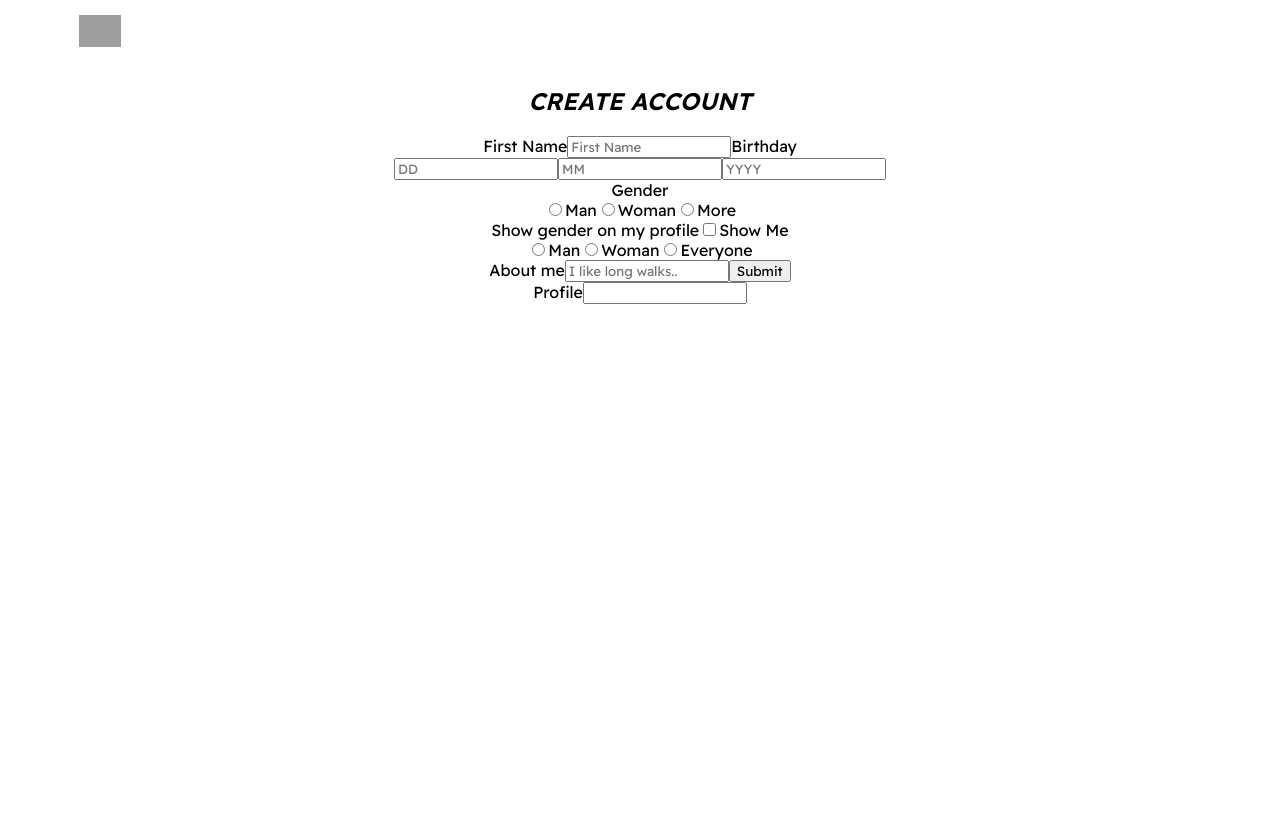
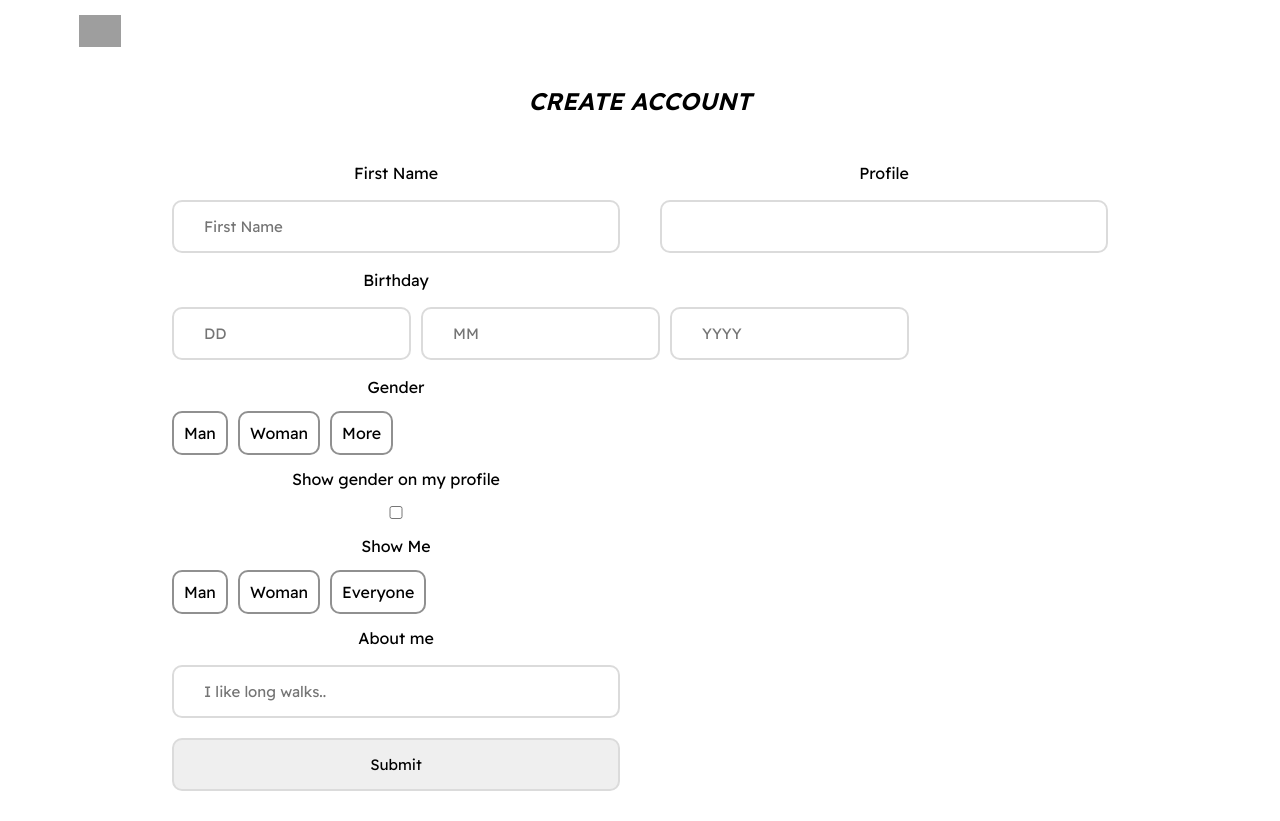
Before and after one commit to Amrindra/tinder-clone, a React (Create React App) app: page /onboarding in a window 1280 px wide. Before the commit the page ends 800 px from the top, so only its background shows below. Built offline with nearby package versions, Linux system fonts and the light colour scheme; grey boxes are pictures that could not be loaded.

Commit message:
designed create account page

```diff
--- a/src/components/Navbar.js
+++ b/src/components/Navbar.js
@@ -12,7 +12,7 @@
     setIsSignUp(false);
   };
 
-  const authToken = true;
+  const authToken = false;
   return (
     <nav>
       <div className="logo-container">
--- a/src/styles/Onboarding.css
+++ b/src/styles/Onboarding.css
@@ -0,0 +1,56 @@
+.onboarding form {
+  display: flex;
+  justify-content: center;
+}
+
+.onboarding form section {
+  display: flex;
+  flex-direction: column;
+  padding: 20px;
+  width: 35%;
+}
+
+.onboarding form label {
+  margin: 7px 0;
+}
+
+.onboarding form input {
+  padding: 15px 30px;
+  margin: 10px 0;
+  font-size: 15px;
+  border: solid 2px rgb(219, 219, 219);
+  border-radius: 10px;
+}
+
+.onboarding form input::-webkit-outer-spin-button,
+.onboarding form input::-webkit-inner-spin-button {
+  -webkit-appearance: none;
+  margin: 0;
+}
+
+.onboarding form .multiple-input-wrapper {
+  display: flex;
+  flex-direction: row;
+  align-items: center;
+}
+
+.onboarding form .multiple-input-wrapper input {
+  margin-right: 10px;
+}
+
+.onboarding form .multiple-input-wrapper label {
+  padding: 10px;
+  border: solid 2px rgb(144, 144, 144);
+  border-radius: 10px;
+  transition: all 0.3s;
+  margin-right: 10px;
+}
+
+.onboarding form input[type="radio"] {
+  display: none;
+}
+
+/* if the user checks on the label of type radio it will change border color  */
+.onboarding form input[type="radio"]:checked + label {
+  border: solid 2px rgb(221, 39, 22);
+}
```
Also changed, not shown: 1 other file (tests, documents, lock files or other folders).
